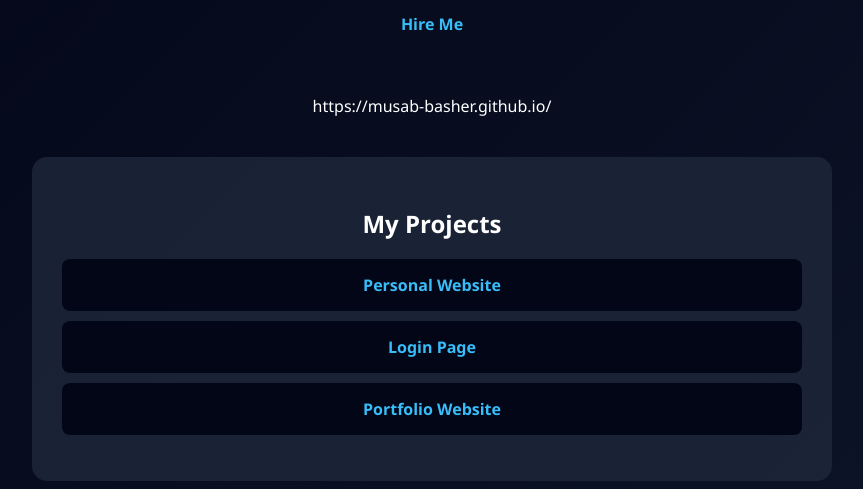
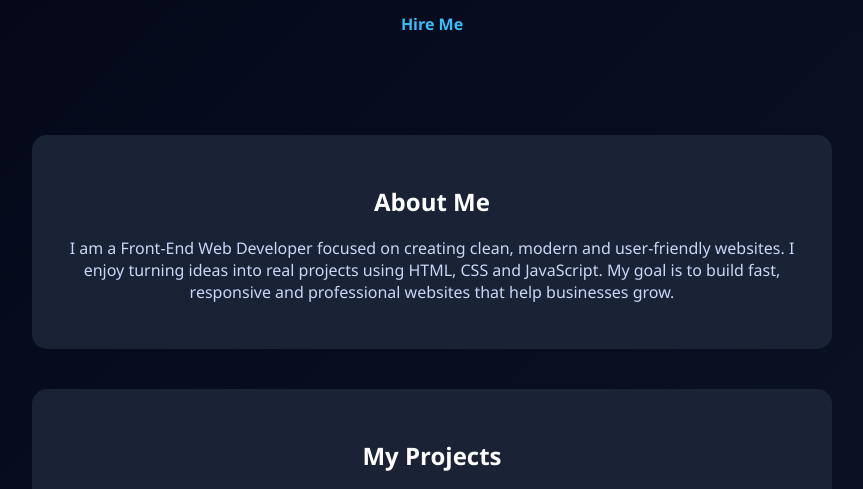
Before and after one commit to musab-basher/musab-basher.github.io, a plain HTML site: page index.html in a window 1280 px wide. Shown: the part 240-729 px from the top of the page, without its empty margins (208-1071 px from the left). Drawn offline with Linux system fonts and the light colour scheme.

Commit message:
Update index.html

```diff
--- a/index.html
+++ b/index.html
@@ -14,7 +14,14 @@
 <a href="mailto:musabbasher08@gmail.com" class="btn">Hire Me</a>
 </header>
 
-https://musab-basher.github.io/
+<section id="about">
+  <h2>About Me</h2>
+  <p>
+    I am a Front-End Web Developer focused on creating clean, modern and user-friendly websites.
+    I enjoy turning ideas into real projects using HTML, CSS and JavaScript.
+    My goal is to build fast, responsive and professional websites that help businesses grow.
+  </p>
+</section>
 
 <section id="projects">
   <h2>My Projects</h2>
```
